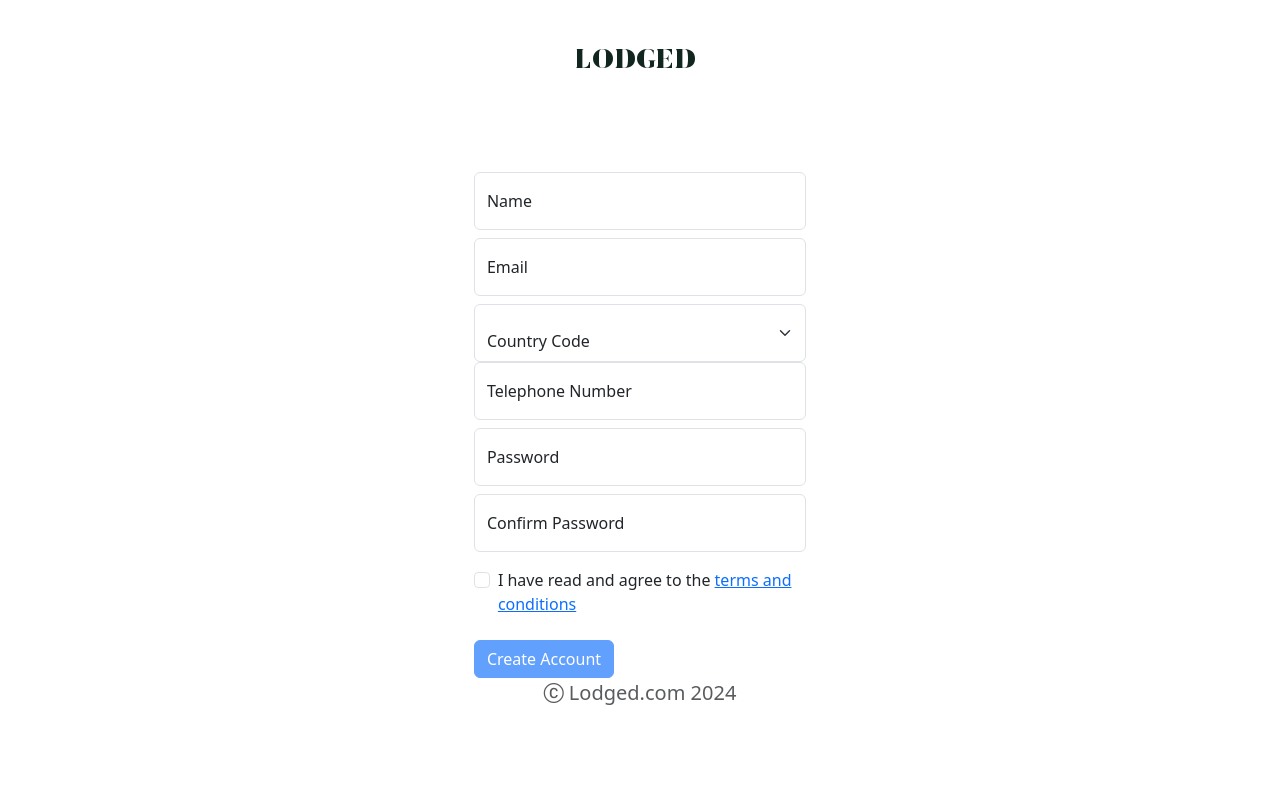
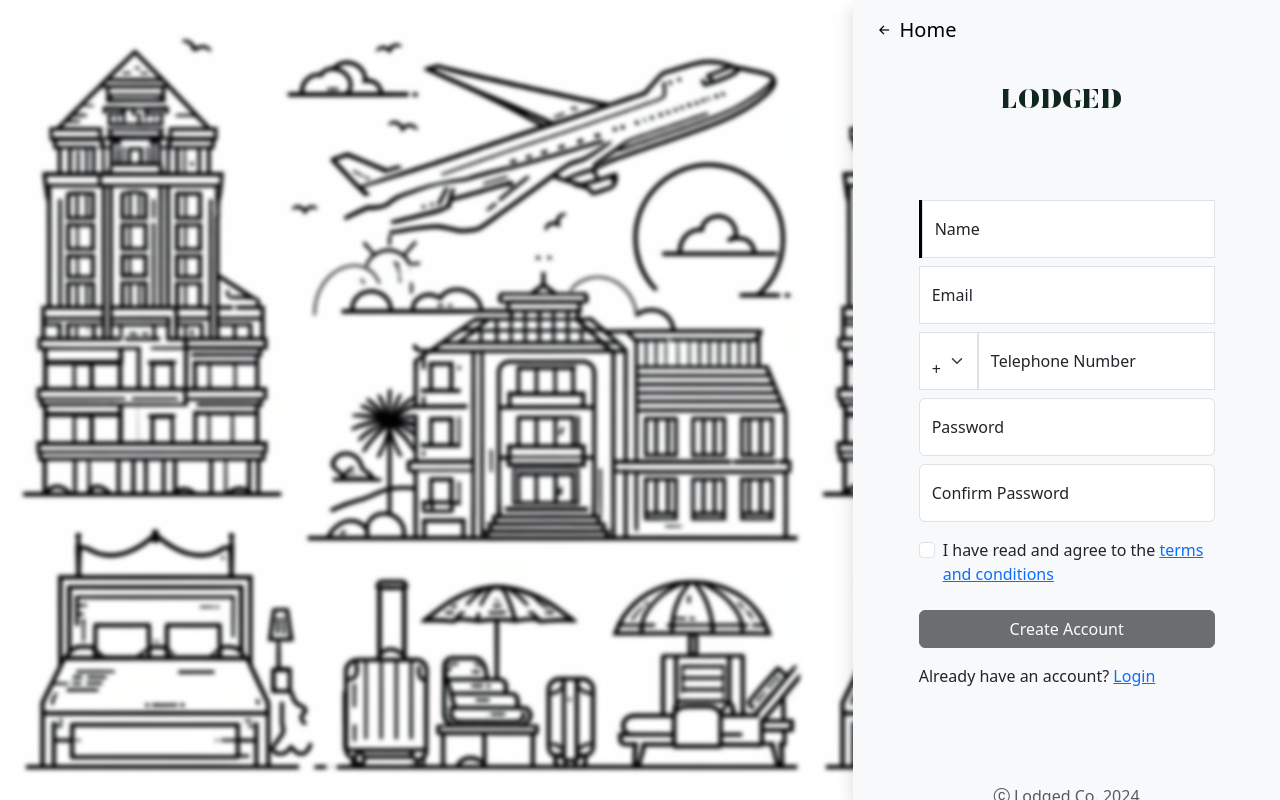
Before and after one commit to Bolang-Lonson/lodged, a React (Create React App) app: page /signup in a window 1280 px wide. Built offline with nearby package versions, Linux system fonts and the light colour scheme.

Commit message:
Styled signup page same as login page with form shifted to right end of page

```diff
--- a/src/Components/Login/login.css
+++ b/src/Components/Login/login.css
@@ -1,21 +1,3 @@
-/* .body {
-    position: relative;
-    height: 100dvh;
-}
-
-.body::before {
-    content: '';
-    background-image: url('../../Assets/Images/BG2.jpg');
-    background-size: contain;
-    background-repeat: repeat;
-    background-position: center center;
-    position: absolute;
-    top: 0; left: 0;
-    width: 100%; height: 100%;
-    filter: blur(2px);
-    z-index: -1;
-}
-
 .form_box {
     box-shadow: 0 0 5px #aaa;
     border-radius: 10px;
@@ -33,15 +15,14 @@
 
 .telly label {
     /* width: 100%; */
-    /*
     float: right;
 }
 .telly select {
-    width: 40%;
+    width: 20%;
 }
 
 .number {
-    width: 60%;
+    width: 80%;
 }
 
 .form-select {
@@ -64,9 +45,9 @@ transition: all 0.3s ease;
 top: 0;
 font-size: 12px;
 color: #555;
-} */
+}
 
-#login-background-art::before {
+#background-art::before {
     content: '';
     background-image: url('../../Assets/Images/BG2.jpg');
     background-size: contain;
--- a/src/Components/Login/login.jsx
+++ b/src/Components/Login/login.jsx
@@ -50,10 +50,10 @@ const Login = () => {
 	}
 
 	return (
-		<div className="p-0 m-0" id="login-background-art">
+		<div className="p-0 m-0" id="background-art">
 			<div className="row justify-content-end align-items-center p-0 m-0" id="form-section">
 				<div className="col-md-6 col-lg-4 bg-light h-100 position-relative  shadow px-0 m-0" id="form-box">
-					<a href='/' className=' position-absolute top-0 start-0 m-4 text-black fw-semibold btn btn-light'><span className="bi bi-arrow-left-short lead mb-0"> Home</span></a>
+					<a href='/' className=' position-absolute top-0 start-0 m-2 text-black fw-semibold btn btn-light'><span className="bi bi-arrow-left-short lead mb-0"> Home</span></a>
 					<div className="container pt-5">
 						<div className="text-center my-3">
 							<img src={drklogo} alt="logo" className="img-fluid"/>
--- a/src/Components/Signup/signup.jsx
+++ b/src/Components/Signup/signup.jsx
@@ -59,7 +59,7 @@ const Signup = () => {
     }
 
     if (Object.keys(errors).length > 0) {
-      setErrors(errors);
+      setErrors({...errors});
       return;
     }
 
@@ -72,29 +72,21 @@ const Signup = () => {
   }
 
   return (
-    <div className='container body'>
-      <div className='row pt-4 text-center'>
-        <div className='col'>
-          <a href='/'>
-            <img
-              src={drklogo}
-              alt='...'
-              className='img-fluid'
-            />
-          </a>
+    <div className='p-0 m-0' id="background-art">
+		<div className="row justify-content-end align-items-center p-0 m-0" id="form-section">
+			<div className="col-md-6 col-lg-4 bg-light h-100 position-relative  shadow px-0 m-0" id="form-box">
+				<a href='/' className=' position-absolute top-0 start-0 m-2 text-black fw-semibold btn btn-light'><span className="bi bi-arrow-left-short lead mb-0"> Home</span></a>
+				<div className="container pt-5">
+					<div className="text-center my-3">
+						<img src={drklogo} alt="logo" className="img-fluid" />
 					</div>
-      </div>
-      <div className='row'>
-        <div className='col-11 col-md-8 col-lg-5 mx-auto mt-0 form_box container'>
-          <div className='text-center justify-content-center align-items-center'>
-            <h1 className="">Signup</h1>
-          </div>
-          <div className='row'>
-            <form onSubmit={handleSubmit} className='col-md-9 col-10 mx-auto mt-1'>
-              <div className='form-floating my-2'>
+					<div className="row my-4 my-md-5 justify-content-center">
+						<div className="col-md-9 col-10">
+							<form onSubmit={handleSubmit}>
+								<div className='form-floating my-2 border-start border-black border-3'>
 									<input
 										type='text'
-                  className={`form-control ${errors.name ? 'is-invalid' : ''}`}
+										className={`form-control rounded-0 ${errors.name ? 'is-invalid' : ''}`}
 										id='name'
 										name='name'
 										placeholder='Enter your name'
@@ -126,7 +118,7 @@ const Signup = () => {
 								<div className='form-floating my-2'>
 									<input
 										type='email'
-                  className={`form-control ${errors.email ? 'is-invalid' : ''}`}
+										className={`form-control rounded-0 ${errors.email ? 'is-invalid' : ''}`}
 										id='email'
 										name='email'
 										placeholder='Enter your email'
@@ -158,7 +150,7 @@ const Signup = () => {
 									<select
 										id='country-selector'
 										name='country'
-                  className={`form-select ${
+										className={`form-select rounded-0 ${
 										errors.country ? 'is-invalid' : ''
 										}`}
 										value={formData.country}
@@ -166,7 +158,7 @@ const Signup = () => {
 										setFormData({ ...formData, country: e.target.value })
 										}
 									>
-                  <option value=''>Country Code</option>
+										<option value=''>+1</option>
 										{countries.map((country, index) => (
 										<option key={index} value={country.dial_code}>
 											{country.dial_code} - {country.name}({country.code})
@@ -179,7 +171,7 @@ const Signup = () => {
 									<div className='form-floating number'>
 										<input
 										type='tel'
-                    className={`form-control ${errors.phone ? 'is-invalid' : ''}`}
+										className={`form-control rounded-0 ${errors.phone ? 'is-invalid' : ''}`}
 										id='phone'
 										name='phone'
 										placeholder='Enter your telephone number'
@@ -295,17 +287,20 @@ const Signup = () => {
 								</div>
 								<button
 								type='submit'
-                className='btn btn-primary mt-2'
+								className='btn btn-dark mt-2 w-100'
 								disabled={!isChecked}
 								>
 								Create Account
 								</button>
+								<div className="mt-3">Already have an account? <a href="/login">Login</a></div>
 							</form>
 						</div>
 					</div>
 				</div>
-      <div className='row text-center '>
-        <p className="form-group text-body-secondary lead"><i className='bi bi-c-circle'></i> Lodged.com 2024</p>
+				<div className="text-center text-muted w-100 my-5 pt-5">
+						<i className="bi bi-c-circle"></i> Lodged Co. 2024
+				</div>
+			</div>
 		</div>
     </div>
   );
```
Lines whose indentation alone changed are shown as unchanged.
